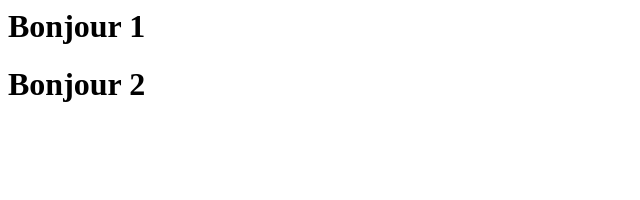
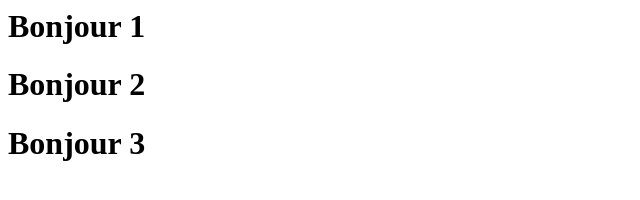
Before and after one commit to dardourMed987/projetHtml1509, a plain HTML site: page index.html in a window 1280 px wide. Shown: the whole page, without its empty margins (0-640 px from the left). Drawn offline with Linux system fonts and the light colour scheme.

Commit message:
3eme commit

```diff
--- a/index.html
+++ b/index.html
@@ -2,5 +2,6 @@
 <body>
 <h1>Bonjour 1 </h1>
 <h1>Bonjour 2 </h1>
+<h1>Bonjour 3 </h1>
 </body>
 </html>
```
Also changed, not shown: page2.html (+1 -0 lines).
